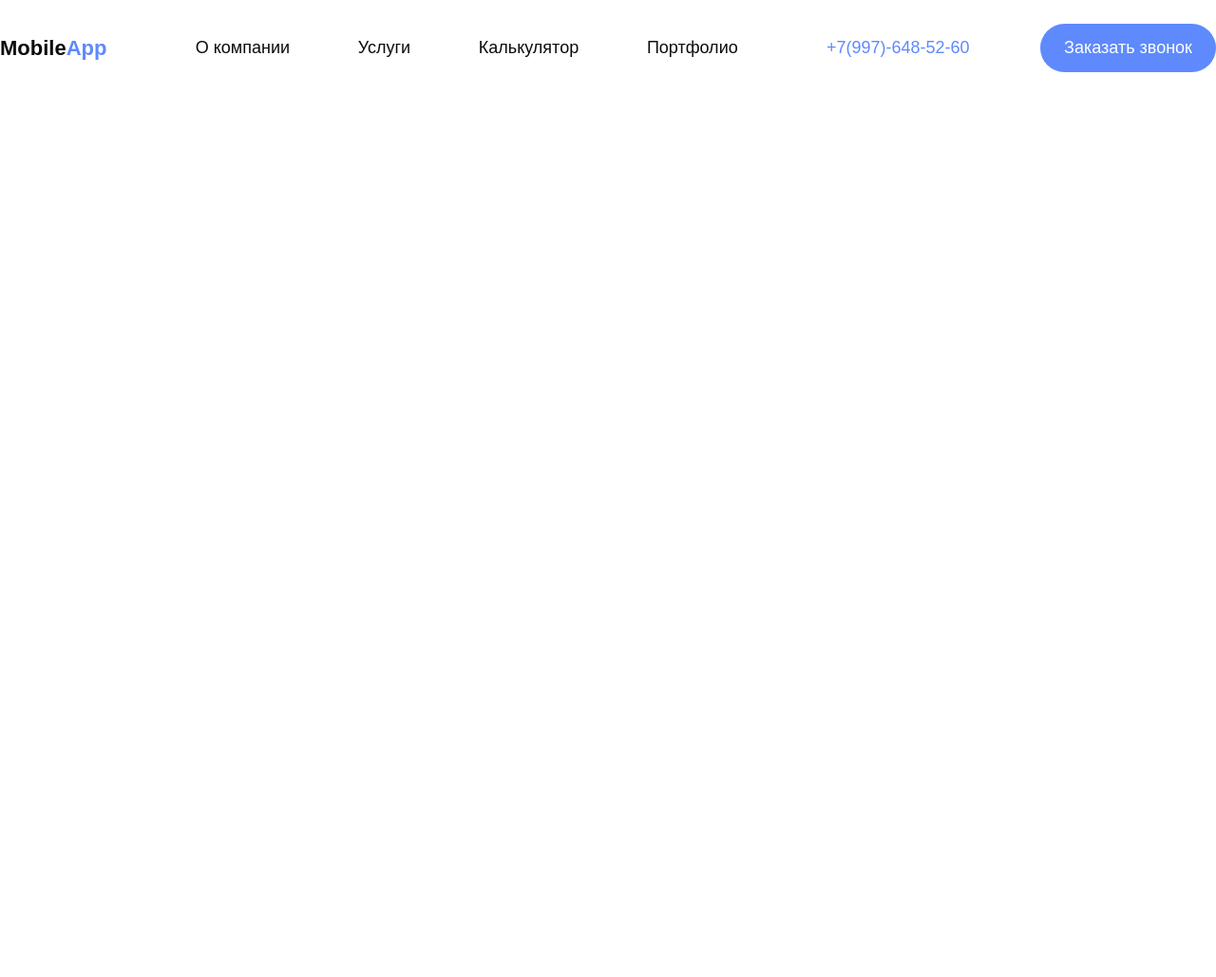
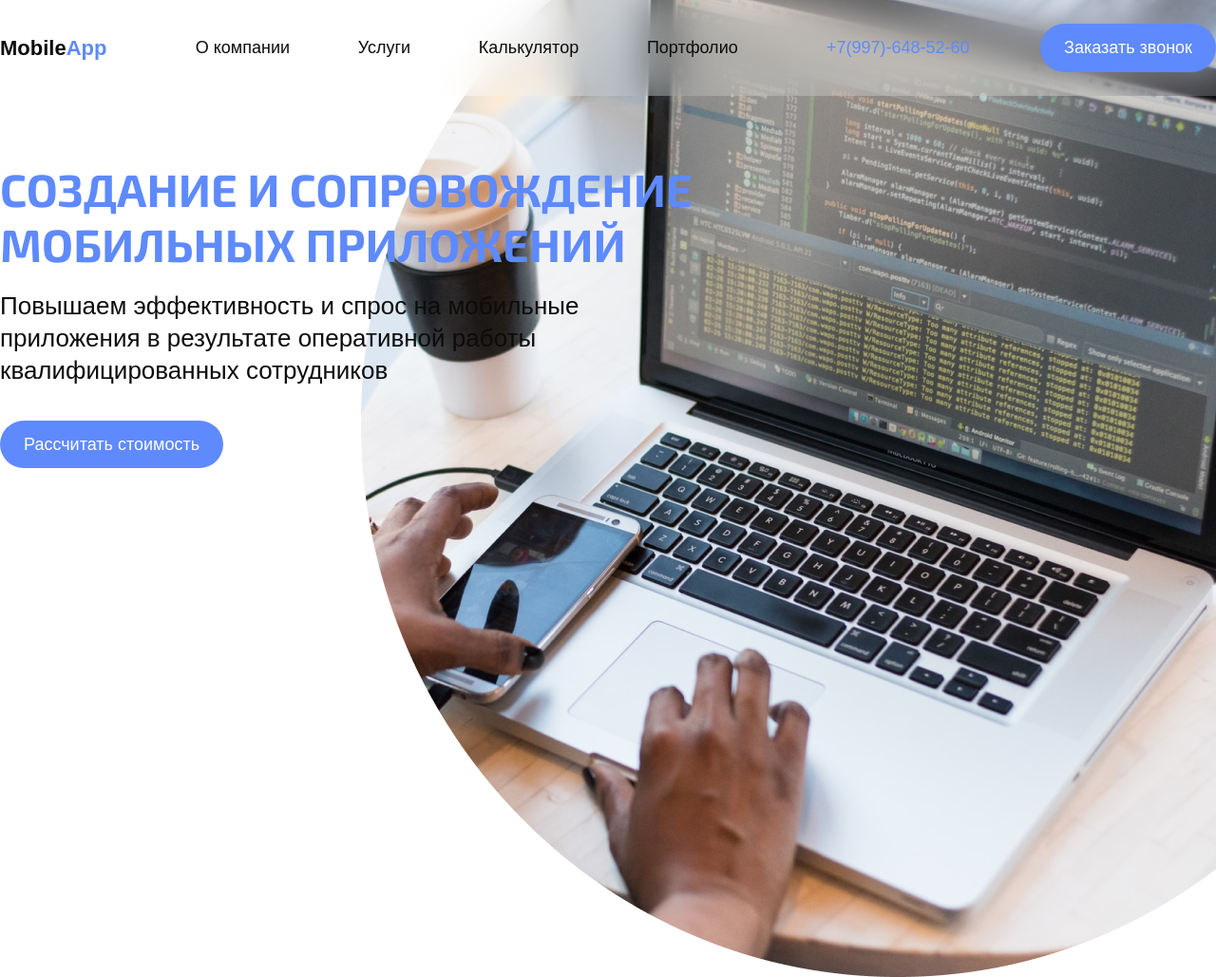
Before and after one commit to anti-fe/mobileApp, a plain HTML site: page index.html in a window 1280 px wide. Shown: the whole page at 95% size. Before the commit the page ends 800 px from the top, so only its background shows below. Drawn offline with Linux system fonts and the light colour scheme.

Commit message:
add main

```diff
--- a/css/style.css
+++ b/css/style.css
@@ -26,6 +26,10 @@ a {text-decoration: none; color: var(--color-black)}
     background-color: rgba(255, 255, 255, 0.2);
     backdrop-filter: blur(20px);
     padding: 25px 0;
+    position: fixed;
+    top: 0;
+    left: 0;
+    width: 100%;
 }
 .header__content {
     display: flex;
@@ -110,3 +114,58 @@ a {text-decoration: none; color: var(--color-black)}
 .header__btn:focus {
     outline: 3px solid #b3c9ff;
 }
+.main {
+    height: 100vh;
+    display: flex;
+    flex-direction: column;
+    align-items: flex-start;
+    justify-content: center;
+}
+.main__wrapper {
+    width: 100%;
+    margin-top: -150px
+}
+.main__bg-img {
+    position: absolute;
+    top: -10px;
+    right: 0px;
+    z-index: -2;
+}
+.main__title {
+    color: var(--color-accent);
+    max-width: 870px;
+    line-height: 120%;
+    margin-bottom: 20px;
+    text-transform: uppercase;
+}
+.main__under-title {
+    max-width: 655px;
+    color: var(--color-black);
+    line-height: 130%;
+    margin-bottom: 50px
+}
+.main__btn {
+    font-weight: 400;
+    cursor: pointer;
+    color: #fff;
+    border: none;
+    border-radius: 50px;
+    -webkit-border-radius: 50px;
+    -moz-border-radius: 50px;
+    -ms-border-radius: 50px;
+    -o-border-radius: 50px;
+    background-color: var(--color-accent);
+    padding: 15px 25px;
+    font-size: 18px;
+    transition: background-color .2s ease;
+    -webkit-transition: background-color .2s ease;
+    -moz-transition: background-color .2s ease;
+    -ms-transition: background-color .2s ease;
+    -o-transition: background-color .2s ease;
+}
+.main__btn:hover {
+    background-color: #3f6ee6;
+}
+.main__btn:focus {
+    outline: 3px solid #b3c9ff;
+}
--- a/index.html
+++ b/index.html
@@ -31,7 +31,14 @@
             </div>
         </div>
     </header>
-
+    <img class="main__bg-img" src="img/main-img.png" alt="bg">
+    <main class="main">
+        <div class="main__wrapper container">
+            <h1 class="main__title">Создание и сопровождение мобильных приложений </h1>
+            <p class="main__under-title">Повышаем эффективность и спрос на мобильные приложения в результате оперативной работы квалифицированных сотрудников</p>
+            <a href="#calculator" class="main__btn">Рассчитать стоимость</a>
+        </div>
+    </main>
 
     <!-- SCRIPTS -->
     <script src="js/main.js"></script>
```
Also changed, not shown: img/main-img.png (added).
